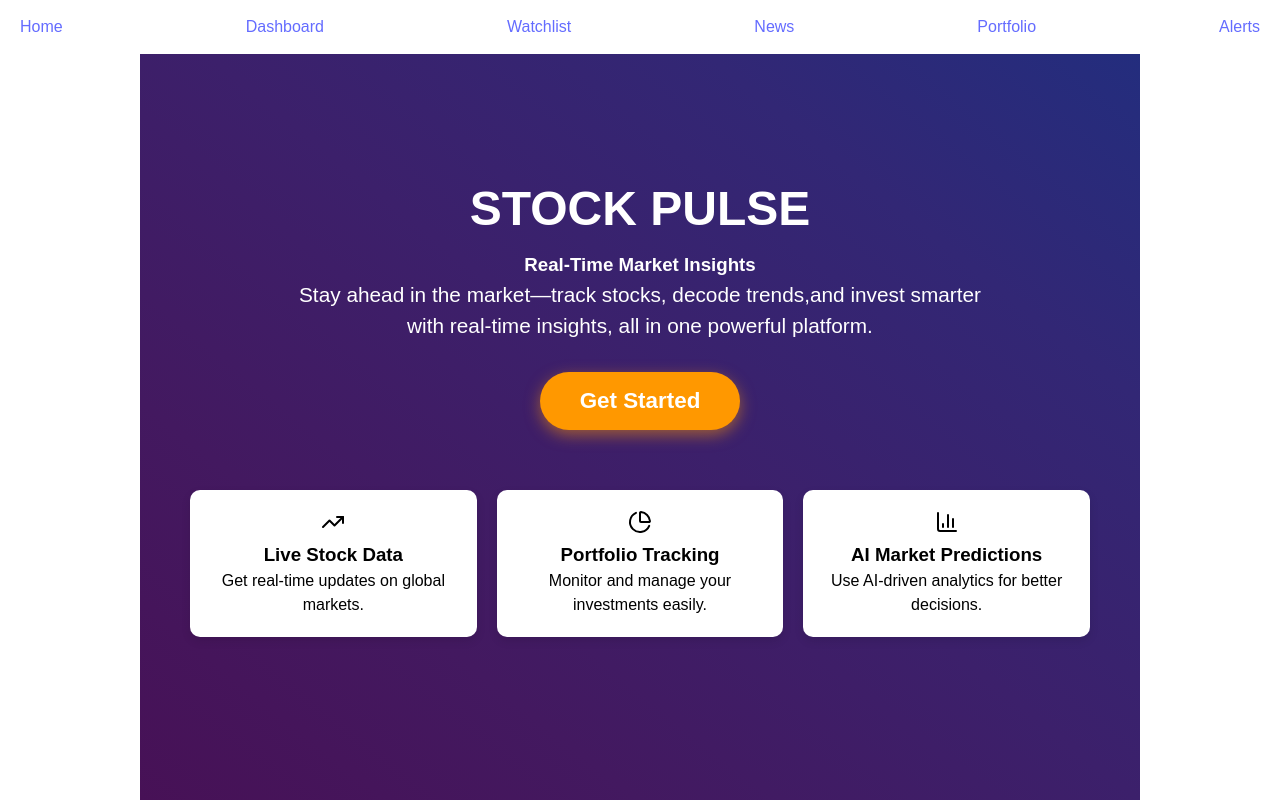
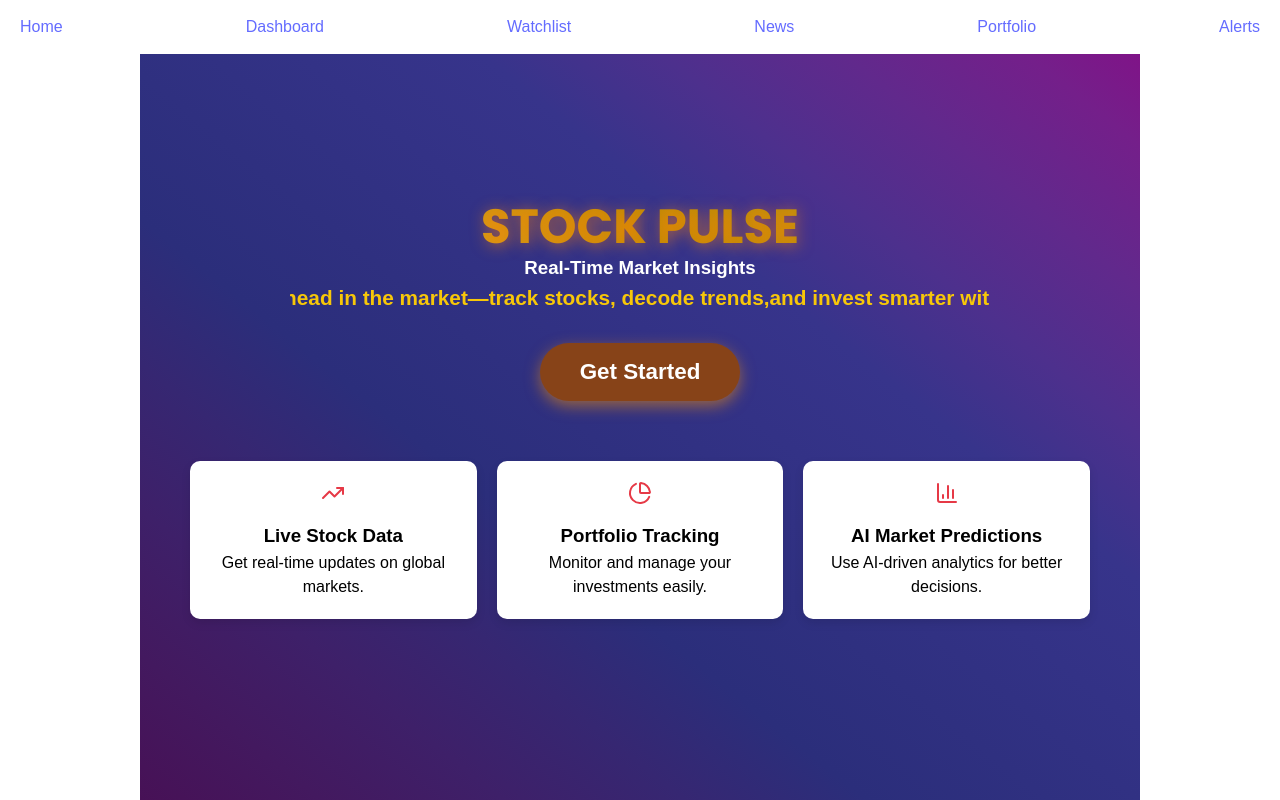
Before and after one commit to vignajaini/real-time-stock-market-dashboard, a React (Vite) app in the folder stock/: page / in a window 1280 px wide. Built offline with nearby package versions, Linux system fonts and the light colour scheme.

Commit message:
New styles added to modify home page

```diff
--- a/stock/src/Home.css
+++ b/stock/src/Home.css
@@ -1,4 +1,4 @@
-
+@import url('https://fonts.googleapis.com/css2?family=Poppins:wght@700&display=swap');
   .home-container {
     width: 100%;
     height: 100vh;
@@ -8,8 +8,36 @@
     justify-content: center;
     text-align: center;
     position: relative;
-   background-image: linear-gradient(to right top, #471156, #431960, #3c206b, #322775, #212e7f);
+   background-image: linear-gradient(to right top, #471156, #43195f, #3e2069, #362772,
+    #2b2e7b, #2f3080, #333286, #37348b, #4d308d, #61298c, #741f8a, #860d86);
     color: white;
+}
+
+
+.hero h1 {
+  font-size: 3rem;
+  font-weight: 700;
+  font-family: 'Poppins', sans-serif; /* Modern and clean font */
+  text-transform: uppercase;
+  background: linear-gradient(45deg, #eaa927, #c08b05, #c0a303df);
+
+
+  background-clip:text;
+  -webkit-background-clip: text;
+  -webkit-text-fill-color: transparent;
+  position: relative;
+  text-shadow: 2px 2px 10px rgba(255, 140, 0, 0.4);
+  animation: pulseGlow 3s infinite alternate ease-in-out;
+}
+
+/* Subtle Glowing Animation */
+@keyframes pulseGlow {
+  0% {
+    text-shadow: 2px 2px 15px rgba(255, 140, 0, 0.6);
+  }
+  100% {
+    text-shadow: 2px 2px 20px rgba(255, 0, 128, 0.8);
+  }
 }
 
 .hero {
@@ -17,12 +45,6 @@
   padding: 20px;
 }
 
-.hero h1 {
-  font-size: 3rem;
-  font-weight: bold;
-  margin-bottom: 15px;
-  text-transform: uppercase;
-}
 
 .hero p {
   font-size: 1.3rem;
@@ -31,7 +53,6 @@
   margin: 0 auto;
 }
 
-/* Centering and Styling the Sign Up Button */
 .home-btn {
   display: inline-block;
   margin-top: 30px;
@@ -39,7 +60,7 @@
   font-size: 1.4rem;
   font-weight: bold;
   color: white;
-  background: #ff9800;
+  background: #874318;
   border: none;
   border-radius: 50px;
   cursor: pointer;
@@ -48,11 +69,10 @@
 }
 
 .home-btn:hover {
-  background: #e68900;
+  background: #c5721a;
   transform: scale(1.1);
 }
 
-/* Features Section Adjustments */
 .features {
   display: grid;
   grid-template-columns: repeat(auto-fit, minmax(250px, 1fr));
@@ -75,11 +95,38 @@
 .feature-card:hover {
   transform: scale(1.05);
 }
-
-/* Ensuring Full-Page Centering */
+.feature-icon {
+  font-size: 2.5rem;
+  color: #e63946;
+  margin-bottom: 10px;
+}
 .full-page {
   min-height: 100vh;
   display: flex;
   flex-direction: column;
   justify-content: center;
 }
+
+.scrolling-container {
+  width: 100%;
+  overflow: hidden;
+  white-space: nowrap;
+  position: relative;
+}
+
+.scrolling-text {
+  display: inline-block;
+  font-size: 1.5rem;
+  font-weight: bold;
+  color: #f7c709;
+  animation: scrollText 10s linear infinite;
+}
+
+@keyframes scrollText {
+  0% {
+    transform: translateX(100%);
+  }
+  100% {
+    transform: translateX(-100%);
+  }
+}
```
